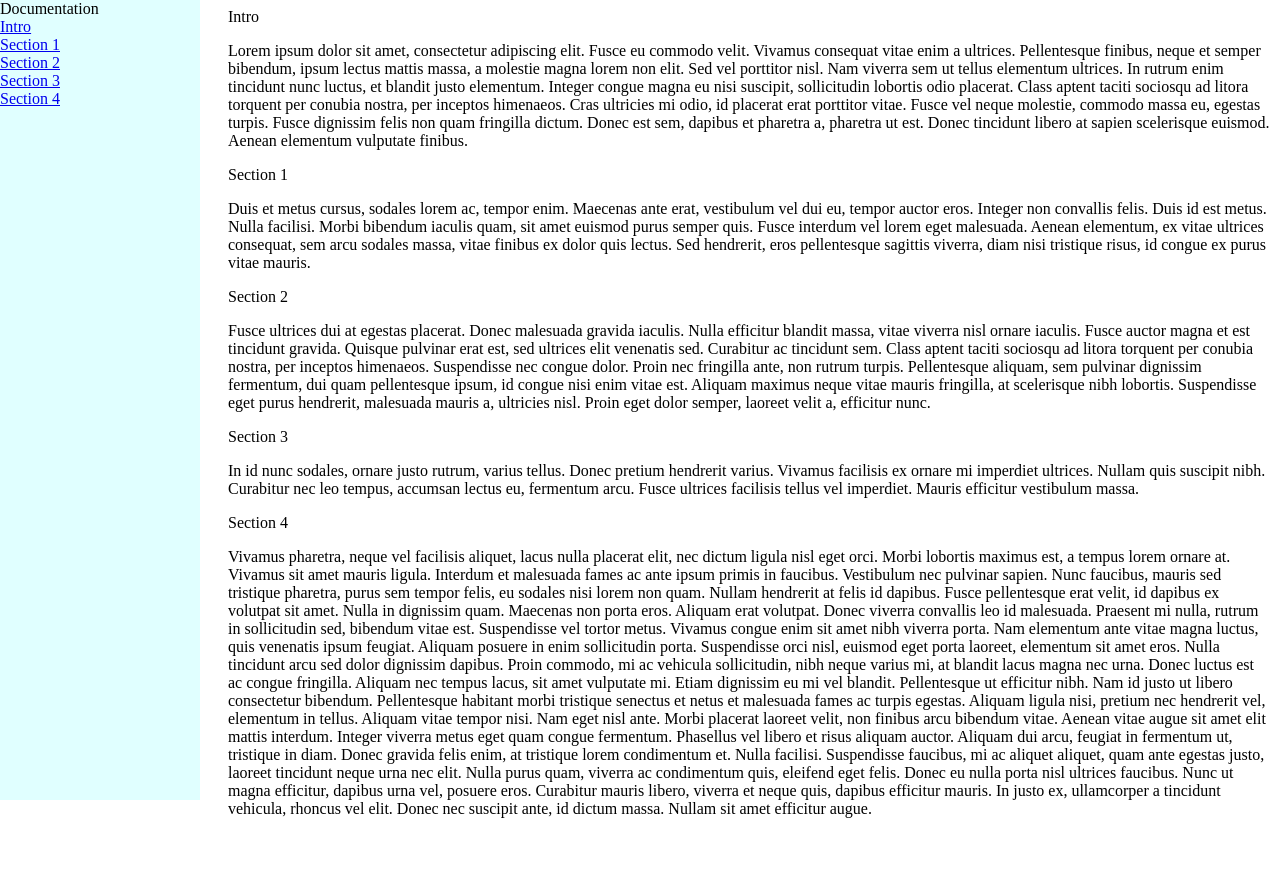
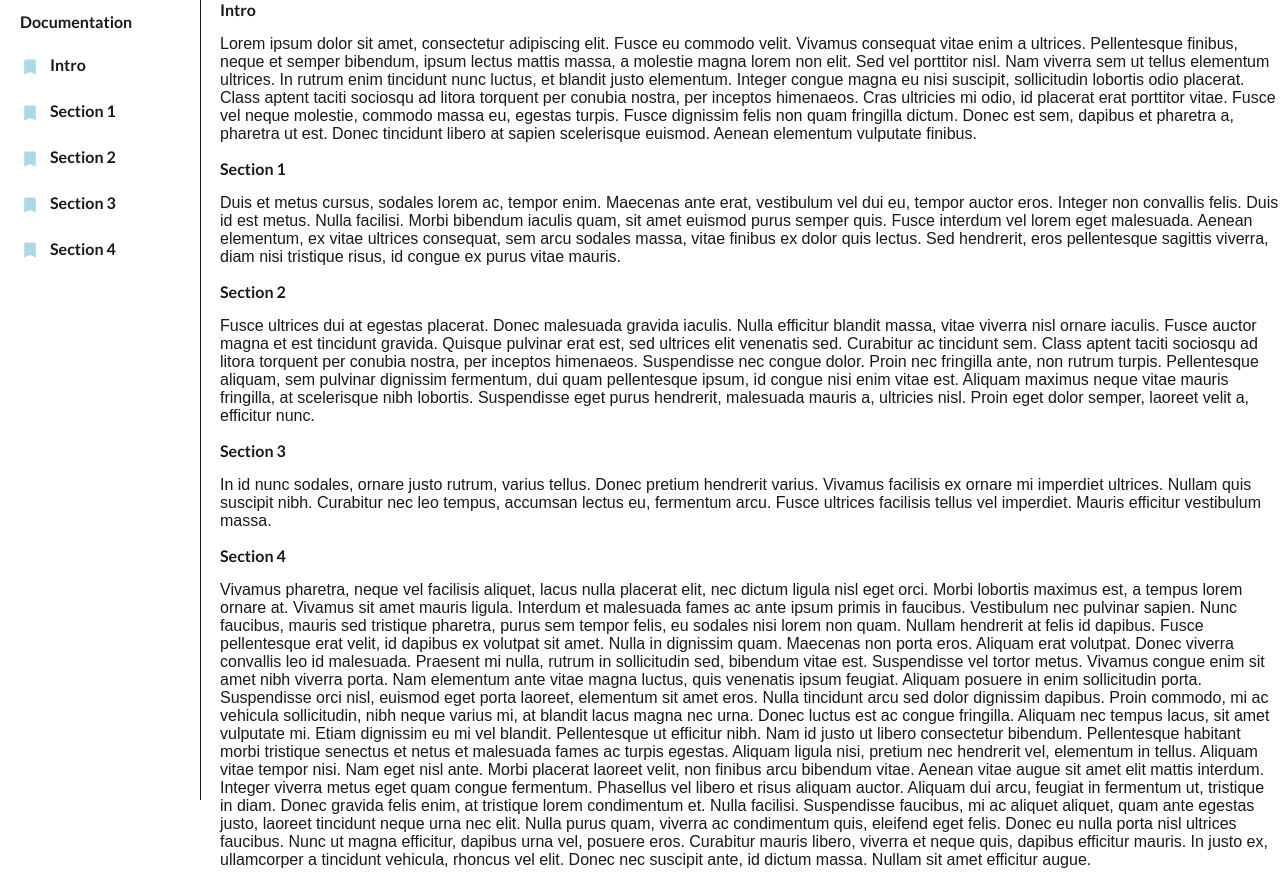
Before and after one commit to ppiron/tdp, a plain HTML site: page index.html in a window 1280 px wide. Before the commit the page ends 834 px from the top, so only its background shows below. Drawn offline with Linux system fonts and the light colour scheme; a web font is replaced by a local one.

Commit message:
done some styling

```diff
--- a/index.html
+++ b/index.html
@@ -4,18 +4,19 @@
   <meta name="viewport" content="width=device-width, initial-scale=1.0">
   <meta http-equiv="X-UA-Compatible" content="ie=edge">
   <link rel="stylesheet" href="style.css">
+  <link href="https://fonts.googleapis.com/css?family=Cantarell|Lato:700" rel="stylesheet">
   <title>Technical Documentation Page</title>
 </head>
 <body>
   <nav id='navbar'>
-    <header>
+    <header class='navbar-header'>
       Documentation
     </header>
-    <a href='#Intro'>Intro</a>
-    <a href='#Section_1'>Section 1</a>
-    <a href='#Section_2'>Section 2</a>
-    <a href='#Section_3'>Section 3</a>
-    <a href='#Section_4'>Section 4</a>
+    <a href='#Intro' class='navbar-list'>Intro</a>
+    <a href='#Section_1' class='navbar-list'>Section 1</a>
+    <a href='#Section_2' class='navbar-list'>Section 2</a>
+    <a href='#Section_3' class='navbar-list'>Section 3</a>
+    <a href='#Section_4' class='navbar-list'>Section 4</a>
   </nav>
   <main id='main-doc'>
     <section id='Intro' class='main-section'>
--- a/style.css
+++ b/style.css
@@ -1,16 +1,70 @@
+body {
+  font-family: 'Cantarell', sans-serif;
+  color: #191919;
+  margin: 0;
+  padding: 0;
+  box-sizing: border-box;
+}
+
+header, a {
+  font-family: 'Lato', sans-serif;
+}
+
 #navbar {
   width: 200px;
   height: 100vh;
   position: fixed;
   left: 0;
   top: 0;
-  background-color: lightcyan
+  border-right: 1px solid #191919
+}
+
+.navbar-list, .navbar-header {
+  padding: 12px 10px;
+  color: #191919;
+  margin: 0 10px;
+}
+
+.navbar-list {
+  border-radius: 10px;
+  vertical-align: middle;
+}
+
+.navbar-list:hover {
+  background-color: aliceblue;
+}
+
+.navbar-list::before {
+  display: inline-block;
+  content: ' ';
+  background-image: url('baseline-bookmark-24px.svg');
+  background-size: 20px 20px;
+  height: 20px;
+  width: 20px;
+  margin-right: 10px;
+  vertical-align: middle;
 }
 
 a {
   display: block;
+  text-decoration: none;
 }
 
 main {
   margin-left: 220px;
 }
+
+@media screen and (max-width: 600px) {
+  #navbar {
+    position: inherit;
+    width: 100%;
+    height: 200px;
+    border-right: none;
+    border-bottom: 1px solid goldenrod;
+    text-align: center;
+  }
+
+  main {
+    margin-left: 0;
+  }
+}
```
Also changed, not shown: baseline-bookmark-24px.svg (added).
